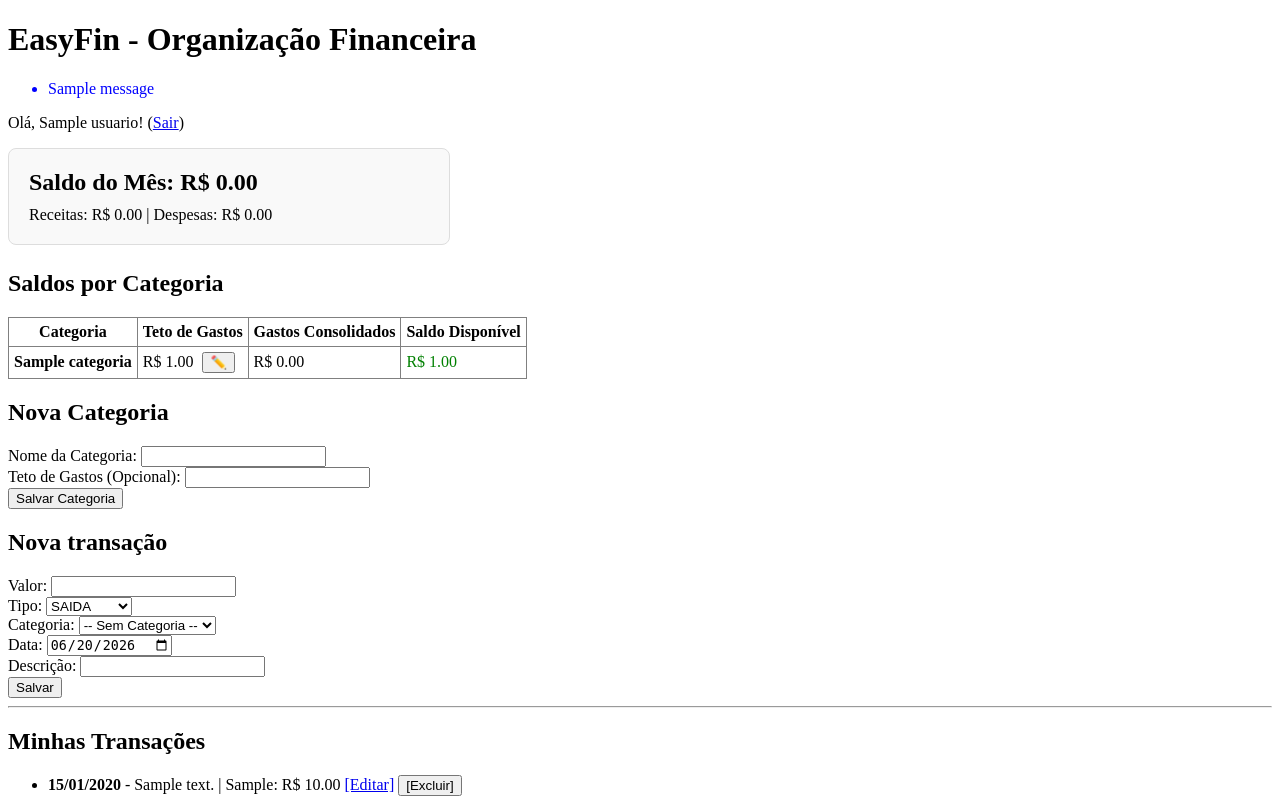
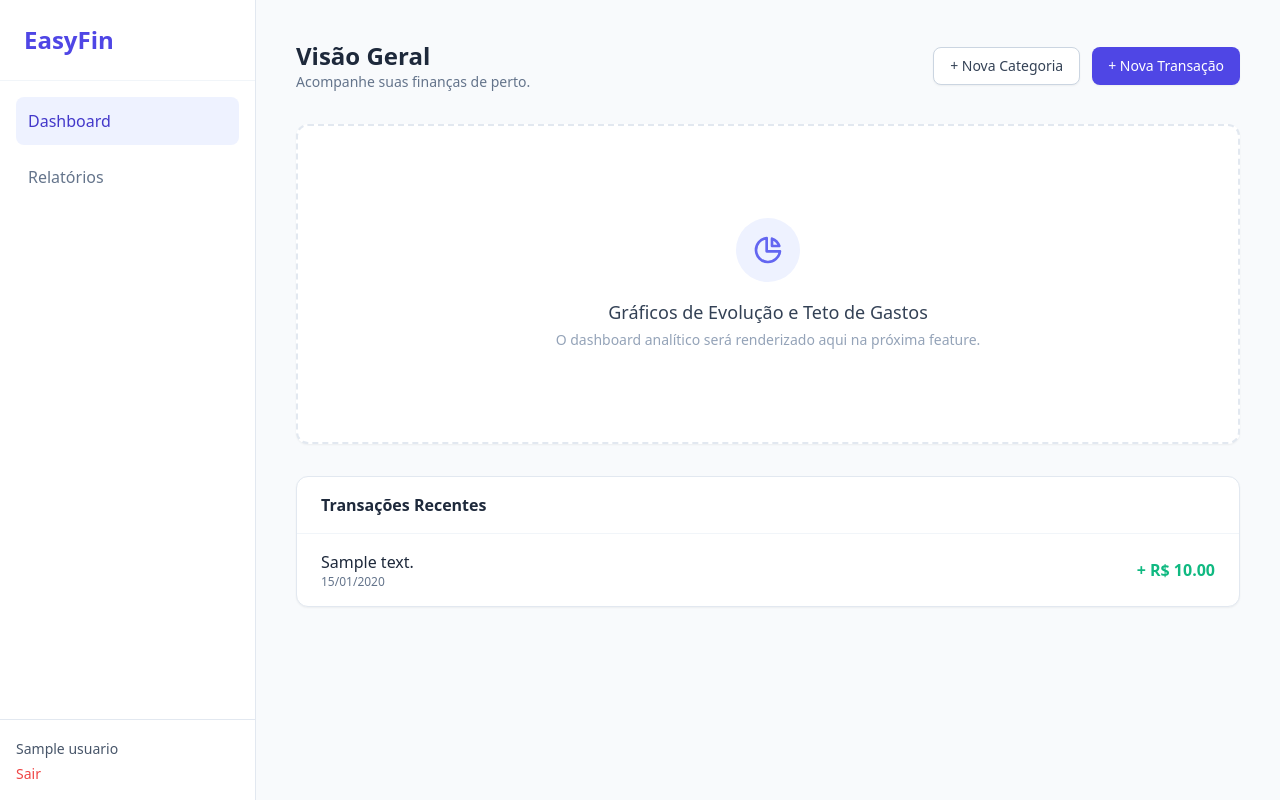
Before and after one commit to thiagodcoq/engenharia_de_software, a Flask app: page / in a window 1280 px wide. Run offline with Flask 3, Linux system fonts and the light colour scheme; a user stored in the database is signed in; tables that the repository leaves empty hold one stand-in row (values such as "Sample post"); one stand-in notice (Sample message) is shown; some libraries are stand-ins or nearby versions.

Commit message:
versao inicial da ui

```diff
--- /dev/null
+++ b/easyfin-clean/src/infrastructure/web/static/css/style.css
@@ -0,0 +1,35 @@
+/* Suaviza a rolagem global */
+html {
+    scroll-behavior: smooth;
+}
+
+/* Animação suave para os modais aparecerem de baixo para cima */
+@keyframes slideUp {
+    from {
+        opacity: 0;
+        transform: translateY(20px);
+    }
+    to {
+        opacity: 1;
+        transform: translateY(0);
+    }
+}
+
+.animate-slide-up {
+    animation: slideUp 0.3s cubic-bezier(0.16, 1, 0.3, 1) forwards;
+}
+
+/* Personalização da barra de rolagem (opcional para dar um toque mais premium) */
+::-webkit-scrollbar {
+    width: 6px;
+}
+::-webkit-scrollbar-track {
+    background: transparent;
+}
+::-webkit-scrollbar-thumb {
+    background: #cbd5e1;
+    border-radius: 10px;
+}
+::-webkit-scrollbar-thumb:hover {
+    background: #94a3b8;
+}
--- /dev/null
+++ b/easyfin-clean/src/infrastructure/web/static/js/app.js
@@ -0,0 +1,31 @@
+function toggleModal(modalId) {
+    const modal = document.getElementById(modalId);
+    if (modal) {
+        if (modal.classList.contains('hidden')) {
+            modal.classList.remove('hidden');
+        } else {
+            modal.classList.add('hidden');
+        }
+    }
+}
+
+// Fechar modais ao clicar fora do formulário (no overlay escuro)
+window.onclick = function(event) {
+    const modais = document.querySelectorAll('[id^="modal-"]');
+    modais.forEach(modal => {
+        if (event.target === modal) {
+            modal.classList.add('hidden');
+        }
+    });
+}
+
+// Auto-destruição dos Toasts após 3.5 segundos
+document.addEventListener('DOMContentLoaded', () => {
+    const toasts = document.querySelectorAll('.toast');
+    toasts.forEach(toast => {
+        setTimeout(() => {
+            toast.style.opacity = '0';
+            setTimeout(() => toast.remove(), 300); // Aguarda a transição css
+        }, 3500);
+    });
+});
--- /dev/null
+++ b/easyfin-clean/src/infrastructure/web/templates/base.html
@@ -0,0 +1,46 @@
+<!DOCTYPE html>
+<html lang="pt-br">
+<head>
+    <meta charset="UTF-8">
+    <meta name="viewport" content="width=device-width, initial-scale=1.0">
+    <title>EasyFin - Dashboard</title>
+    <script src="https://cdn.tailwindcss.com"></script>
+    <link rel="stylesheet" href="{{ url_for('static', filename='css/style.css') }}">
+</head>
+<body class="bg-slate-50 text-slate-800 font-sans flex h-screen overflow-hidden">
+
+    <aside class="w-64 bg-white border-r border-slate-200 hidden md:flex flex-col">
+        <div class="p-6 border-b border-slate-100">
+            <h1 class="text-2xl font-bold text-indigo-600">EasyFin</h1>
+        </div>
+        <nav class="flex-1 p-4 space-y-2">
+            <a href="#" class="block p-3 rounded-lg bg-indigo-50 text-indigo-700 font-medium">Dashboard</a>
+            <a href="#" class="block p-3 rounded-lg text-slate-500 hover:bg-slate-50">Relatórios</a>
+        </nav>
+        <div class="p-4 border-t border-slate-200">
+            <span class="text-sm font-medium text-slate-600">{{ current_user.nome }}</span>
+            <a href="{{ url_for('contas.logout') }}" class="block text-sm text-red-500 mt-1 hover:underline">Sair</a>
+        </div>
+    </aside>
+
+    <main class="flex-1 flex flex-col h-screen overflow-y-auto relative">
+        <div id="toast-container" class="absolute top-4 right-4 z-50 flex flex-col gap-2">
+            {% with messages = get_flashed_messages() %}
+                {% if messages %}
+                    {% for msg in messages %}
+                        <div class="toast bg-slate-800 text-white px-6 py-3 rounded-lg shadow-lg flex items-center transition-opacity duration-300">
+                            <span>{{ msg }}</span>
+                        </div>
+                    {% endfor %}
+                {% endif %}
+            {% endwith %}
+        </div>
+
+        <div class="p-6 md:p-10 w-full max-w-6xl mx-auto">
+            {% block content %}{% endblock %}
+        </div>
+    </main>
+
+    <script src="{{ url_for('static', filename='js/app.js') }}"></script>
+</body>
+</html>
--- a/easyfin-clean/src/infrastructure/web/templates/home.html
+++ b/easyfin-clean/src/infrastructure/web/templates/home.html
@@ -1,146 +1,99 @@
-<!doctype html>
-<html lang="pt-br">
-	<head>
-		<meta charset="utf-8" />
-		<title>EasyFin</title>
-	</head>
-	<body>
-		<h1>EasyFin - Organização Financeira</h1>
+{% extends 'base.html' %}
 
-		{% with messages = get_flashed_messages() %}
-			{% if messages %}
-				<ul style="color: blue;">
-				{% for msg in messages %}
-					<li>{{ msg }}</li>
+{% block content %}
+<div class="flex justify-between items-center mb-8">
+    <div>
+        <h2 class="text-2xl font-bold text-slate-800">Visão Geral</h2>
+        <p class="text-slate-500 text-sm">Acompanhe suas finanças de perto.</p>
+    </div>
+
+    <div class="flex gap-3">
+        <button onclick="toggleModal('modal-categoria')" class="px-4 py-2 bg-white border border-slate-300 rounded-lg text-slate-700 hover:bg-slate-50 transition-colors shadow-sm font-medium text-sm">
+            + Nova Categoria
+        </button>
+        <button onclick="toggleModal('modal-transacao')" class="px-4 py-2 bg-indigo-600 rounded-lg text-white hover:bg-indigo-700 transition-colors shadow-sm font-medium text-sm">
+            + Nova Transação
+        </button>
+    </div>
+</div>
+
+<section class="bg-white p-8 rounded-xl shadow-sm border border-slate-200 mb-8 min-h-[320px] flex flex-col items-center justify-center border-dashed border-2">
+    <div class="w-16 h-16 bg-indigo-50 text-indigo-500 rounded-full flex items-center justify-center mb-4">
+        <svg class="w-8 h-8" fill="none" stroke="currentColor" viewBox="0 0 24 24"><path stroke-linecap="round" stroke-linejoin="round" stroke-width="2" d="M11 3.055A9.001 9.001 0 1020.945 13H11V3.055z"></path><path stroke-linecap="round" stroke-linejoin="round" stroke-width="2" d="M20.488 9H15V3.512A9.025 9.025 0 0120.488 9z"></path></svg>
+    </div>
+    <h3 class="text-lg font-medium text-slate-700">Gráficos de Evolução e Teto de Gastos</h3>
+    <p class="text-slate-400 text-sm mt-1">O dashboard analítico será renderizado aqui na próxima feature.</p>
+</section>
+
+<section class="bg-white rounded-xl shadow-sm border border-slate-200 overflow-hidden">
+    <div class="px-6 py-4 border-b border-slate-100">
+        <h3 class="font-semibold text-slate-800">Transações Recentes</h3>
+    </div>
+    <ul class="divide-y divide-slate-100">
+        {% for tx in transacoes %}
+            <li class="px-6 py-4 flex items-center justify-between hover:bg-slate-50 transition-colors">
+                <div class="flex flex-col">
+                    <span class="font-medium text-slate-800">{{ tx.descricao }}</span>
+                    <span class="text-xs text-slate-500">{{ tx.data.strftime('%d/%m/%Y') }}</span>
+                </div>
+                <div class="font-semibold {{ 'text-red-500' if tx.tipo == 'SAIDA' else 'text-emerald-500' }}">
+                    {{ '-' if tx.tipo == 'SAIDA' else '+' }} R$ {{ "%.2f"|format(tx.valor) }}
+                </div>
+            </li>
+        {% else %}
+            <li class="px-6 py-8 text-center text-slate-500 text-sm">Nenhuma transação encontrada.</li>
         {% endfor %}
     </ul>
-			{% endif %}
-		{% endwith %}
+</section>
 
-		{% if user and user.is_authenticated %}
-			<p>Olá, {{ user.nome }}! (<a href="{{ url_for('contas.logout') }}">Sair</a>)</p>
-
-			<div style="background-color: #f9f9f9; padding: 20px; border-radius: 8px; margin-bottom: 25px; border: 1px solid #ddd; max-width: 400px;">
-				<h2 style="margin: 0 0 10px 0;">
-					Saldo do Mês:
-					{% if saldo_geral.saldo_total < 0 %}
-						<span>R$ {{ "%.2f"|format(saldo_geral.saldo_total) }}</span>
-					{% else %}
-						<span>R$ {{ "%.2f"|format(saldo_geral.saldo_total) }}</span>
-					{% endif %}
-				</h2>
-				<span>
-					Receitas: R$ {{ "%.2f"|format(saldo_geral.total_entradas) }} |
-					Despesas: R$ {{ "%.2f"|format(saldo_geral.total_saidas) }}
-				</span>
+<div id="modal-transacao" class="fixed inset-0 bg-slate-900/50 z-50 hidden flex items-center justify-center backdrop-blur-sm transition-opacity">
+    <div class="bg-white rounded-2xl shadow-xl w-full max-w-md overflow-hidden animate-slide-up">
+        <div class="px-6 py-4 border-b border-slate-100 flex justify-between items-center bg-slate-50">
+            <h3 class="font-bold text-slate-800">Registrar Transação</h3>
+            <button onclick="toggleModal('modal-transacao')" class="text-slate-400 hover:text-slate-600 text-xl">&times;</button>
         </div>
-
-			<h2>Saldos por Categoria</h2>
-			<table border="1" cellpadding="5" style="border-collapse: collapse; margin-bottom: 20px;">
-				<thead>
-					<tr>
-						<th>Categoria</th>
-						<th>Teto de Gastos</th>
-						<th>Gastos Consolidados</th>
-						<th>Saldo Disponível</th>
-					</tr>
-				</thead>
-				<tbody>
-					{% for cat in categorias %}
-						<tr>
-							<td><strong>{{ cat.nome }}</strong></td>
-							<td>
-								{% if cat.teto is not none %}
-									R$ {{ "%.2f"|format(cat.teto) }}
-									<button type="button" popovertarget="edit-cat-{{ cat.id }}" style="margin-left: 5px; cursor: pointer;">✏️</button>
-								{% else %}
-									<button type="button" popovertarget="edit-cat-{{ cat.id }}" style="cursor: pointer;">+ Definir limite</button>
-								{% endif %}
-
-								<div id="edit-cat-{{ cat.id }}" popover style="padding: 20px; border-radius: 8px; border: 1px solid #ccc; background-color: white;">
-									<h3>Ajustar Planejamento de Categoria</h3>
-									<form method="post" action="/categoria/{{ cat.id }}/editar/">
-										<input type="hidden" name="nome" value="{{ cat.nome }}">
-										<p>Categoria: <strong>{{ cat.nome }}</strong></p>
-										<label>Teto de Gastos:
-											<input type="number" step="0.01" name="teto" value="{% if cat.teto is not none %}{{ cat.teto }}{% endif %}" placeholder="Deixe vazio para remover o limite">
-										</label>
-										<br><br>
-										<button type="submit">Confirmar</button>
-									</form>
+        <form method="post" action="{{ url_for('financas.nova_transacao') }}" class="p-6 space-y-4">
+            <div class="grid grid-cols-2 gap-4">
+                <div>
+                    <label class="block text-xs font-semibold text-slate-500 uppercase tracking-wider mb-1">Valor (R$)</label>
+                    <input type="number" step="0.01" name="valor" required class="w-full px-4 py-2 rounded-lg border border-slate-300 focus:ring-2 focus:ring-indigo-500 focus:border-indigo-500 outline-none transition-all">
                 </div>
-							</td>
-							<td>R$ {{ "%.2f"|format(cat.gastos) }}</td>
-							<td>
-								{% if cat.disponivel is not none %}
-									{% if cat.disponivel < 0 %}
-										<span style="color: red; font-weight: bold;">⚠️ R$ {{ "%.2f"|format(cat.disponivel) }}</span>
-									{% else %}
-										<span style="color: green;">R$ {{ "%.2f"|format(cat.disponivel) }}</span>
-									{% endif %}
-								{% else %}
-									-
-								{% endif %}
-							</td>
-						</tr>
-					{% else %}
-						<tr>
-							<td colspan="4">Nenhuma categoria cadastrada.</td>
-						</tr>
-					{% endfor %}
-				</tbody>
-			</table>
-
-			<h2>Nova Categoria</h2>
-            <form method="post" action="{{ url_for('financas.nova_categoria') }}">
-                <label>Nome da Categoria: <input type="text" name="nome" required></label><br>
-                <label>Teto de Gastos (Opcional): <input type="number" step="0.01" name="teto"></label><br>
-                <button type="submit">Salvar Categoria</button>
-            </form>
-
-			<h2>Nova transação</h2>
-			<form method="post" action="{{ url_for('financas.nova_transacao') }}">
-				<label>Valor: <input type="number" step="0.01" name="valor" required></label><br>
-				<label>Tipo:
-					<select name="tipo">
-						<option value="SAIDA">SAIDA</option>
-						<option value="ENTRADA">ENTRADA</option>
+                <div>
+                    <label class="block text-xs font-semibold text-slate-500 uppercase tracking-wider mb-1">Tipo</label>
+                    <select name="tipo" class="w-full px-4 py-2 rounded-lg border border-slate-300 focus:ring-2 focus:ring-indigo-500 focus:border-indigo-500 outline-none transition-all">
+                        <option value="SAIDA">Saída</option>
+                        <option value="ENTRADA">Entrada</option>
                     </select>
-				</label><br>
-				<label>Categoria:
-					<select name="categoria">
+                </div>
+            </div>
+            <div>
+                <label class="block text-xs font-semibold text-slate-500 uppercase tracking-wider mb-1">Categoria</label>
+                <select name="categoria" class="w-full px-4 py-2 rounded-lg border border-slate-300 focus:ring-2 focus:ring-indigo-500 outline-none transition-all">
                     <option value="">-- Sem Categoria --</option>
                     {% for cat in categorias %}
                         <option value="{{ cat.id }}">{{ cat.nome }}</option>
                     {% endfor %}
                 </select>
-				</label><br>
-                <label>Data: <input type="date" name="data" value="{{ data_hoje }}"></label><br>
-				<label>Descrição: <input type="text" name="descricao"></label><br>
-				<button type="submit">Salvar</button>
+            </div>
+            <div class="grid grid-cols-2 gap-4">
+                <div class="col-span-2">
+                    <label class="block text-xs font-semibold text-slate-500 uppercase tracking-wider mb-1">Descrição</label>
+                    <input type="text" name="descricao" class="w-full px-4 py-2 rounded-lg border border-slate-300 focus:ring-2 focus:ring-indigo-500 outline-none transition-all">
+                </div>
+                <div class="col-span-2">
+                    <label class="block text-xs font-semibold text-slate-500 uppercase tracking-wider mb-1">Data</label>
+                    <input type="date" name="data" value="{{ data_hoje }}" class="w-full px-4 py-2 rounded-lg border border-slate-300 focus:ring-2 focus:ring-indigo-500 outline-none transition-all">
+                </div>
+            </div>
+            <div class="pt-4 flex justify-end gap-3">
+                <button type="button" onclick="toggleModal('modal-transacao')" class="px-4 py-2 text-slate-600 hover:bg-slate-100 rounded-lg transition-colors font-medium text-sm">Cancelar</button>
+                <button type="submit" class="px-4 py-2 bg-indigo-600 text-white rounded-lg hover:bg-indigo-700 transition-colors font-medium text-sm shadow-sm">Salvar Transação</button>
+            </div>
         </form>
+    </div>
+</div>
 
-			<hr>
+<div id="modal-categoria" class="fixed inset-0 bg-slate-900/50 z-50 hidden flex items-center justify-center backdrop-blur-sm transition-opacity">
+    </div>
 
-			<h2>Minhas Transações</h2>
-			<ul>
-				{% for tx in transacoes %}
-					<li>
-						<strong>{{ tx.data.strftime('%d/%m/%Y') }}</strong> - {{ tx.descricao }} |
-						{{ tx.tipo }}: R$ {{ "%.2f"|format(tx.valor) }}
-
-                        <a href="{{ url_for('financas.editar_transacao', transacao_id=tx.id) }}">[Editar]</a>
-                        <form action="{{ url_for('financas.excluir_transacao', transacao_id=tx.id) }}" method="post" style="display:inline;">
-                            <button type="submit">[Excluir]</button>
-                        </form>
-					</li>
-				{% else %}
-					<li>Nenhuma transação encontrada no banco de dados.</li>
-				{% endfor %}
-			</ul>
-
-		{% else %}
-			<p><a href="{{ url_for('contas.login') }}">Entrar</a> ou <a href="{{ url_for('contas.cadastro') }}">Criar conta</a></p>
-		{% endif %}
-	</body>
-</html>
+{% endblock %}
```
Also changed, not shown: easyfin-clean/src/infrastructure/web/templates/contas/base_auth.html (+20 -5 lines), easyfin-clean/src/infrastructure/web/templates/contas/cadastro.html (+21 -8 lines), easyfin-clean/src/infrastructure/web/templates/contas/login.html (+17 -7 lines), easyfin-clean/src/infrastructure/web/static/contas/home.css (deleted). Lines whose indentation alone changed are shown as unchanged.
